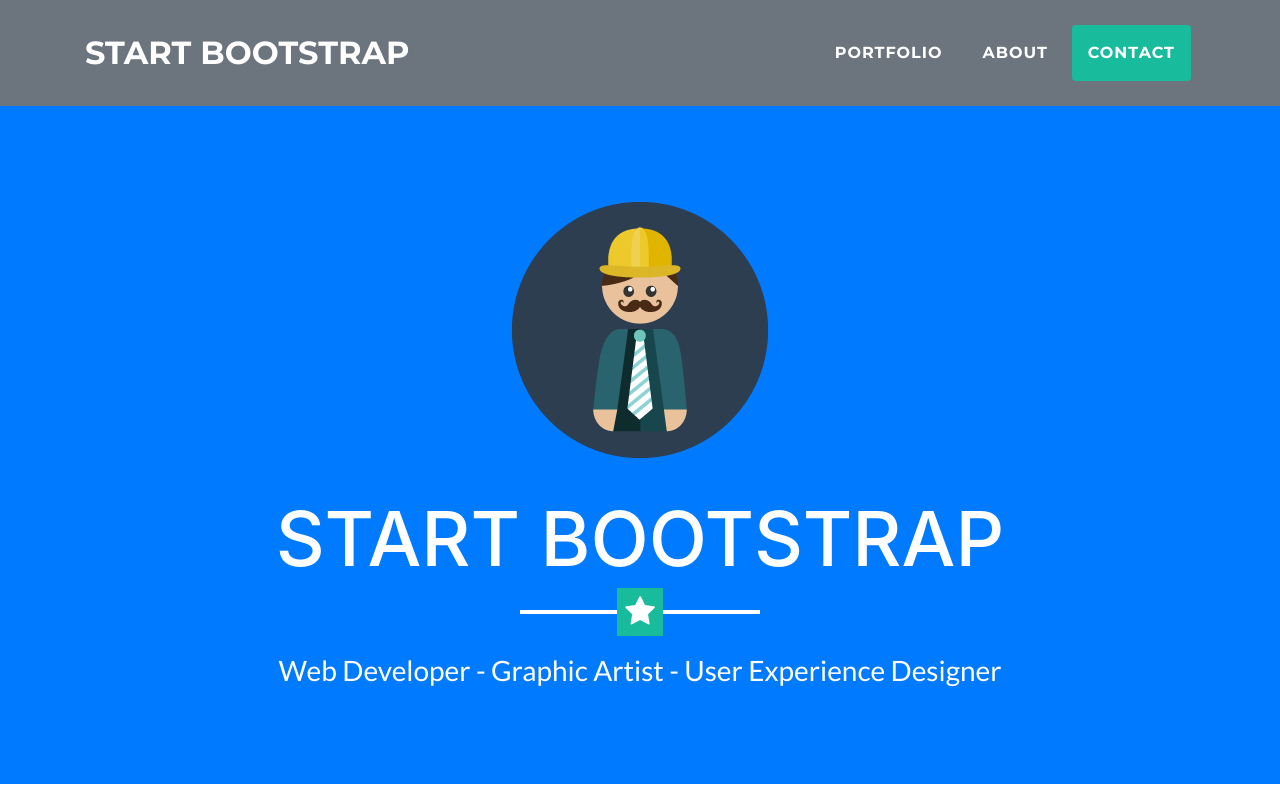
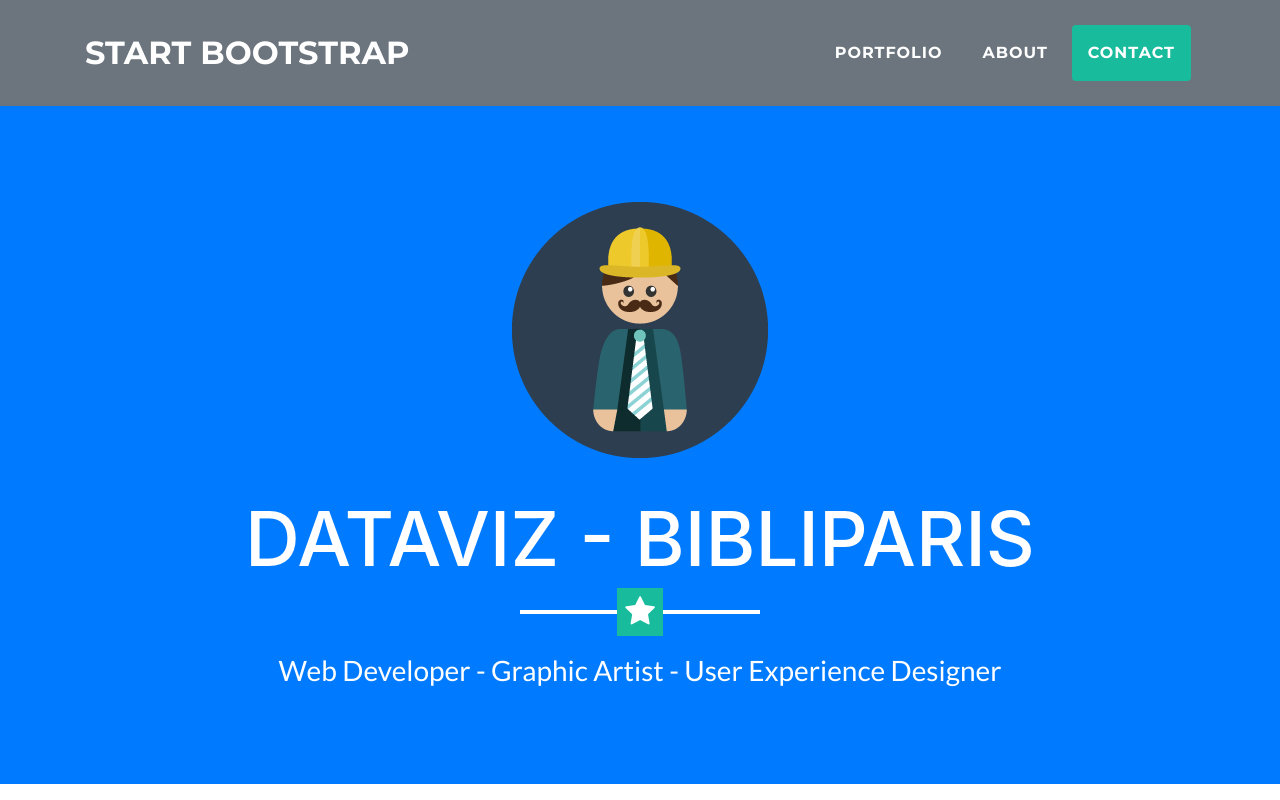
Before and after one commit to mariekhater/Dataviz_bibli, a website with bundled scripts: page index.html in a window 1280 px wide. Shown: the top 800 px of the page. Built offline with nearby package versions, Linux system fonts and the light colour scheme.

Commit message:
Update index.html

```diff
--- a/index.html
+++ b/index.html
@@ -8,7 +8,7 @@
     <meta name="description" content="">
     <meta name="author" content="">
 
-    <title>Freelancer - Start Bootstrap Theme</title>
+    <title>Dataviz - BibliParis</title>
 
     <!-- Bootstrap core CSS -->
     <link href="vendor/bootstrap/css/bootstrap.min.css" rel="stylesheet">
@@ -56,7 +56,7 @@
     <header class="masthead bg-primary text-white text-center">
       <div class="container">
         <img class="img-fluid mb-5 d-block mx-auto" src="img/profile.png" alt="">
-        <h1 class="text-uppercase mb-0">Start Bootstrap</h1>
+        <h1 class="text-uppercase mb-0">DATAVIZ - BIBLIPARIS</h1>
         <hr class="star-light">
         <h2 class="font-weight-light mb-0">Web Developer - Graphic Artist - User Experience Designer</h2>
       </div>
```
